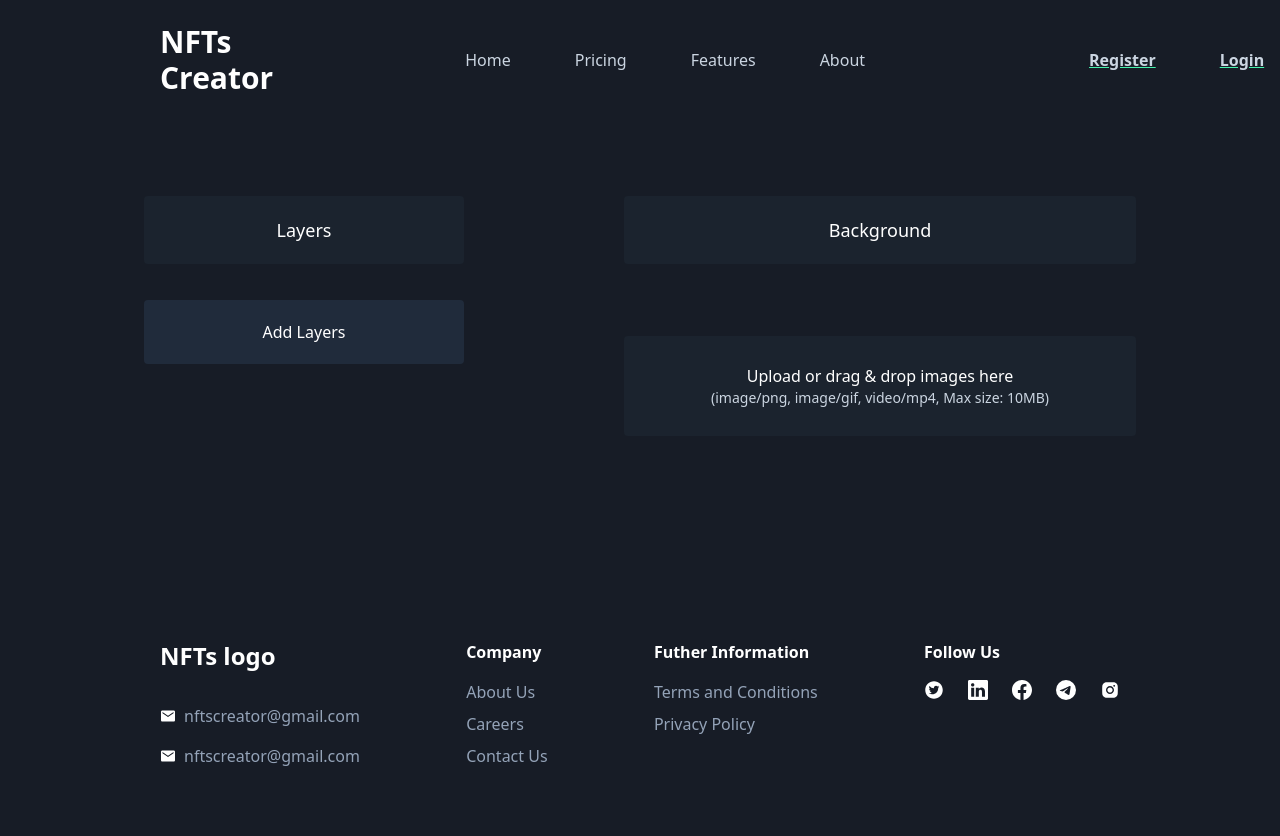
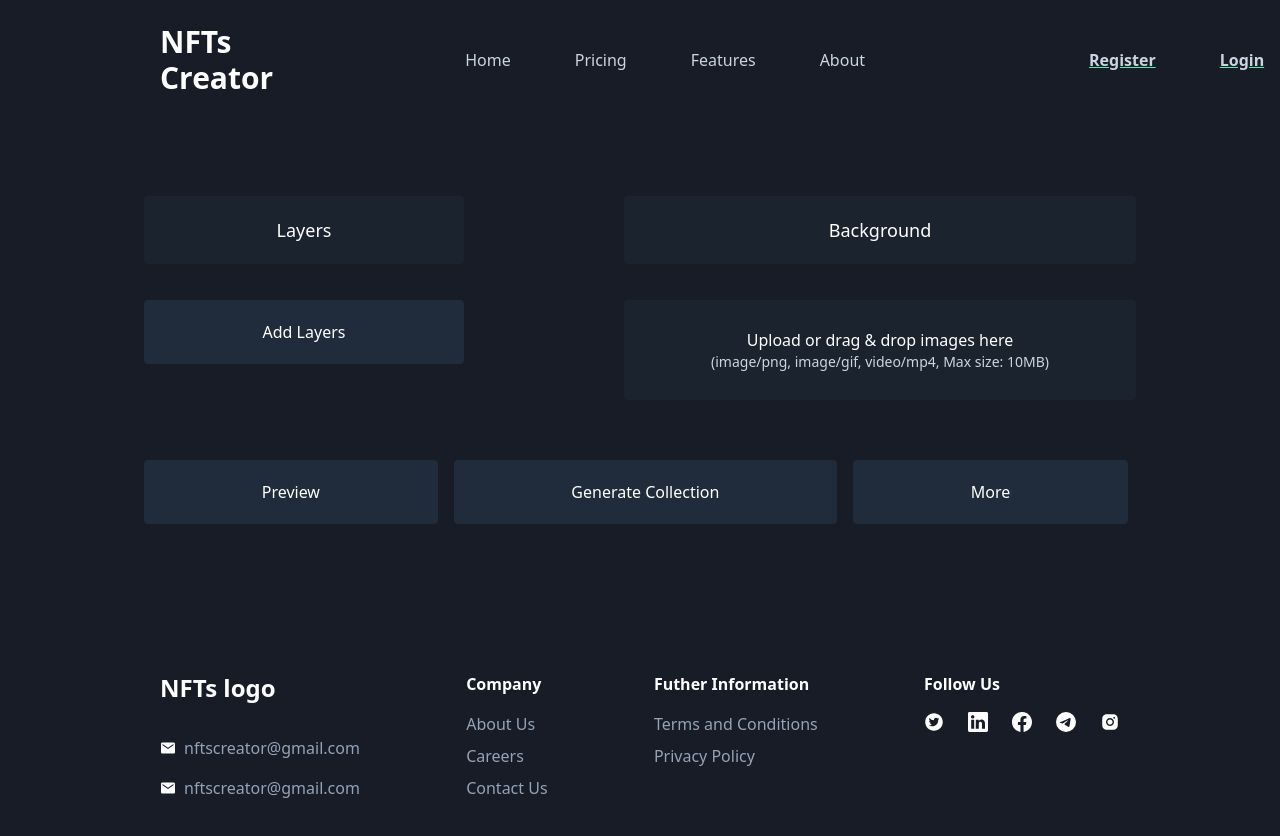
Before and after one commit to Ujjwal-here/NFTs-Creator, a Next.js app: page / in a window 1280 px wide. Shown: the top 836 px of the page. Built offline with nearby package versions, Linux system fonts and the light colour scheme.

Commit message:
Add Buttons(Preview etc..)

```diff
--- a/components/Layers.js
+++ b/components/Layers.js
@@ -5,7 +5,6 @@ import { layerReducer, initialAppState } from "../reducers/layerReducer";
 import Dexie from "dexie";
 import { generateUID } from "../utils/generateUid";
 import Image from "next/image";
-import { AiFillCloseCircle } from "react-icons/ai";
 
 const Layers = () => {
   const db = new Dexie("Files");
@@ -13,8 +12,12 @@ const Layers = () => {
     files: "key, value",
   });
 
+  const [appState, dispatch] = useReducer(layerReducer, initialAppState);
 
-  const [appState, dispatch] = useReducer(layerReducer, initialAppState);
+  const [isOpen, setIsOpen] = React.useState(false)
+  const toggleDrawerProp = () => {
+      setIsOpen((prevState) => !prevState)
+  }
 
   const moveCard = useCallback((dragIndex, hoverIndex) => {
     dispatch({
@@ -85,6 +88,7 @@ const Layers = () => {
     (item) => item.id === appState.selectedLayer
   );
   return (
+    <div className="flex flex-col">
       <div className="flex flex-row px-36 py-10 ">
         <div>
           <div
@@ -137,7 +141,7 @@ const Layers = () => {
 
           <div
             {...getRootProps()}
-          className="text-md my-9 px-2 py-7 text-center cursor-pointer rounded bg-[#1B232E] text-white "
+            className="text-md px-2 py-7 text-center cursor-pointer rounded bg-[#1B232E] text-white "
           >
             Upload or drag & drop images here
             <div className="font-thin text-sm bg-[#1B232E] text-[#cbd5e1]">
@@ -146,6 +150,19 @@ const Layers = () => {
           </div>
         </div>
       </div>
+      <div className="flex flex-row px-36">
+      <div className="text-md my-5 mr-2 px-2 py-5 grow text-center cursor-pointer rounded bg-[#202B3B] text-white ">
+          Preview
+        </div>
+        <div className="text-md my-5 mx-2 px-2 py-5 grow text-center cursor-pointer rounded bg-[#202B3B] text-white ">
+          Generate Collection
+        </div>
+        <div onClick={toggleDrawerProp} className="text-md my-5 mx-2 px-2 py-5 grow text-center cursor-pointer rounded bg-[#202B3B] text-white ">
+          More
+        </div>
+
+      </div>
+    </div>
   );
 };
 
--- a/styles/globals.css
+++ b/styles/globals.css
@@ -2,7 +2,7 @@
 @tailwind components;
 @tailwind utilities;
 
-@import url('https://fonts.googleapis.com/css2?family=Poppins:ital,wght@0,100;0,200;0,300;0,400;0,500;0,600;0,700;0,800;0,900;1,100;1,200;1,300;1,400;1,500;1,600;1,700;1,800;1,900&display=swap');
+/* @import url('https://fonts.googleapis.com/css2?family=Poppins:ital,wght@0,100;0,200;0,300;0,400;0,500;0,600;0,700;0,800;0,900;1,100;1,200;1,300;1,400;1,500;1,600;1,700;1,800;1,900&display=swap'); */
 * {
   box-sizing: border-box;
   margin: 0;
```
Lines whose indentation alone changed are shown as unchanged.
